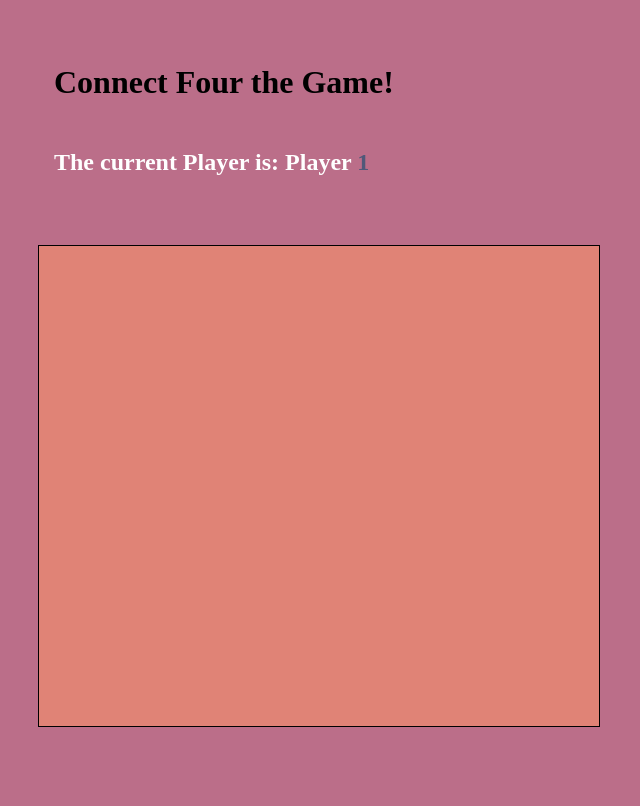
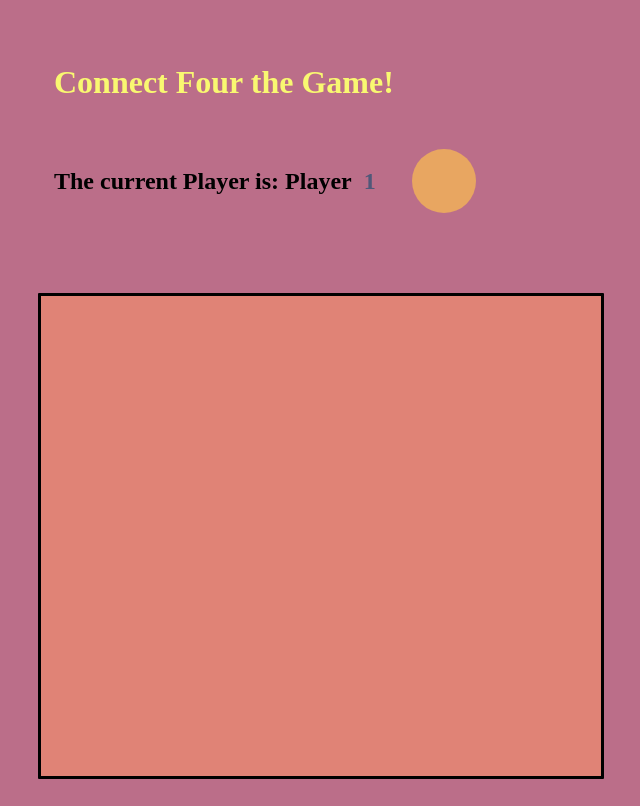
Before and after one commit to linda-94-andersson/Kunskapskontroll-3-2.0, a plain HTML site: page index.html in a window 1280 px wide. Shown: the whole page, without its empty margins (42-682 px from the left). Drawn offline with Linux system fonts and the light colour scheme.

Commit message:
Polishing style and sort CSS files

```diff
--- a/Script/script.js
+++ b/Script/script.js
@@ -1,6 +1,7 @@
 const squares = document.querySelectorAll(".grid div");
 const result = document.querySelector("#result");
 const displayCurrentPlayer = document.querySelector("#current-player");
+const showColorDiv = document.querySelector("#showColor");
 let currentPlayer = 1;
 
 const winninArrays = [
@@ -85,13 +86,13 @@ function checkBoard() {
             square2.classList.contains("player-one") &&
             square3.classList.contains("player-one") &&
             square4.classList.contains("player-one")) {
-            result.innerText = "Player One Wins!";
+            result.innerText = "Player 1 Wins!";
         }
         if (square1.classList.contains("player-two") &&
             square2.classList.contains("player-two") &&
             square3.classList.contains("player-two") &&
             square4.classList.contains("player-two")) {
-            result.innerText = "Player Two Wins!";
+            result.innerText = "Player 2 Wins!";
         }
     }
 }
@@ -100,11 +101,15 @@ for (let i = 0; i < squares.length; i++) {
     squares[i].onclick = () => {
         if (squares[i + 7].classList.contains("taken") && !squares[i].classList.contains("taken")) {
             if (currentPlayer === 1) {
+                showColorDiv.classList.add("player-two");
+                showColorDiv.classList.remove("player-one");
                 squares[i].classList.add("taken"),
                     squares[i].classList.add("player-one");
                 currentPlayer = 2;
                 displayCurrentPlayer.innerText = currentPlayer;
             } else if (currentPlayer === 2) {
+                showColorDiv.classList.add("player-one");
+                showColorDiv.classList.remove("player-two");
                 squares[i].classList.add("taken"),
                     squares[i].classList.add("player-two");
                 currentPlayer = 1;
--- /dev/null
+++ b/Style/color.css
@@ -0,0 +1,39 @@
+body {
+  background-color: #bb6e89;
+}
+
+h1 {
+  color: #f9f871;
+}
+
+h2 {
+  color: black;
+}
+
+h3 {
+  color: white;
+}
+
+span {
+  color: #505879;
+}
+
+section {
+  background-color: #e08376;
+}
+
+div:hover {
+  background-color: #5058792d;
+}
+
+.grid {
+  border-color: black;
+}
+
+.player-one {
+  background-color: #e8a661;
+}
+
+.player-two {
+  background-color: #2f4858;
+}
--- a/Style/style.css
+++ b/Style/style.css
@@ -3,36 +3,31 @@
   padding-inline-start: 0;
 }
 
-body {
-    background-color: #BB6E89;
-}
-
-h1, h2, h3 {
+h1,
+h2,
+h3 {
   position: relative;
   top: 0;
   margin-top: 2em;
 }
 
 h1 {
-    font-weight: 900;
   margin-left: 3em;
   margin-bottom: 1em;
 }
 
 h2 {
   margin-left: 4em;
-    color: white;
+  display: flex;
+  align-items: center;
 }
 
 h3 {
   margin-left: 6em;
-    color: black;
-    font-weight: 700;
 }
 
 span {
-    color: #505879;
-    font-weight: 900;
+  padding: 0.5em;
 }
 
 section {
@@ -40,12 +35,26 @@ section {
   left: 0;
   margin-top: 2em;
   margin-left: 5em;
-    background-color: #E08376;
+}
 
+div:hover {
+  border-radius: 40px;
+}
+
+div.hidden {
+  display: none;
+}
+
+#showColor {
+  display: inline-block;
+  margin-left: 1em;
+  height: 40px;
+  width: 40px;
 }
 
 .grid {
-  border: 1px solid black;
+  border-radius: 1px;
+  border-style: solid;
   height: 480px;
   width: 560px;
   display: flex;
@@ -58,29 +67,32 @@ section {
 }
 
 .player-one {
-  background-color: #E8A661;
   border-radius: 40px;
 }
 
 .player-two {
-  background-color: #BB6E89;
   border-radius: 40px;
 }
 
-@media (max-width: 654px){
-    h1, h2, h3, section{
+@media (max-width: 654px) {
+  h1,
+  h2,
+  h3,
+  section {
     margin-left: 1em;
   }
 
-    .grid{
+  .grid {
     height: 240px;
     width: 280px;
   }
-    .grid div{
+  .grid div {
     height: 40px;
     width: 40px;
   }
-    .player-one, .player-two{
+  .player-one,
+  .player-two,
+  div:hover {
     border-radius: 20px;
   }
 }
--- /dev/null
+++ b/Style/typography.css
@@ -0,0 +1,12 @@
+h1 {
+  font-weight: 900;
+}
+
+h3 {
+  font-weight: 700;
+  font-size: 1.5rem;
+}
+
+span {
+  font-weight: 900;
+}
--- a/index.html
+++ b/index.html
@@ -1,5 +1,6 @@
 <!DOCTYPE html>
 <html lang="en">
+
 <head>
     <meta charset="UTF-8">
     <meta http-equiv="X-UA-Compatible" content="IE=edge">
@@ -8,11 +9,14 @@
     <meta name="description" content="Linda Anderssons Connect Four game">
     <title>Connect Four Game</title>
     <link rel="stylesheet" href="Style/style.css">
+    <link rel="stylesheet" href="Style/color.css">
+    <link rel="stylesheet" href="Style/typography.css">
     <script src="Script/script.js" defer></script>
 </head>
+
 <body>
     <h1>Connect Four the Game!</h1>
-    <h2>The current Player is: Player <span id="current-player">1</span></h2>
+    <h2>The current Player is: Player <span id="current-player">1</span><span id="showColor" class="player-one"></span></h2>
     <h3 id="result"></h3>
 
     <section class="grid">
@@ -58,13 +62,14 @@
         <div></div>
         <div></div>
         <div></div>
-        <div class="taken"></div>
-        <div class="taken"></div>
-        <div class="taken"></div>
-        <div class="taken"></div>
-        <div class="taken"></div>
-        <div class="taken"></div>
-        <div class="taken"></div>
+        <div class="taken hidden"></div>
+        <div class="taken hidden"></div>
+        <div class="taken hidden"></div>
+        <div class="taken hidden"></div>
+        <div class="taken hidden"></div>
+        <div class="taken hidden"></div>
+        <div class="taken hidden"></div>
     </section>
 </body>
+
 </html>
```
Lines whose indentation alone changed are shown as unchanged.
